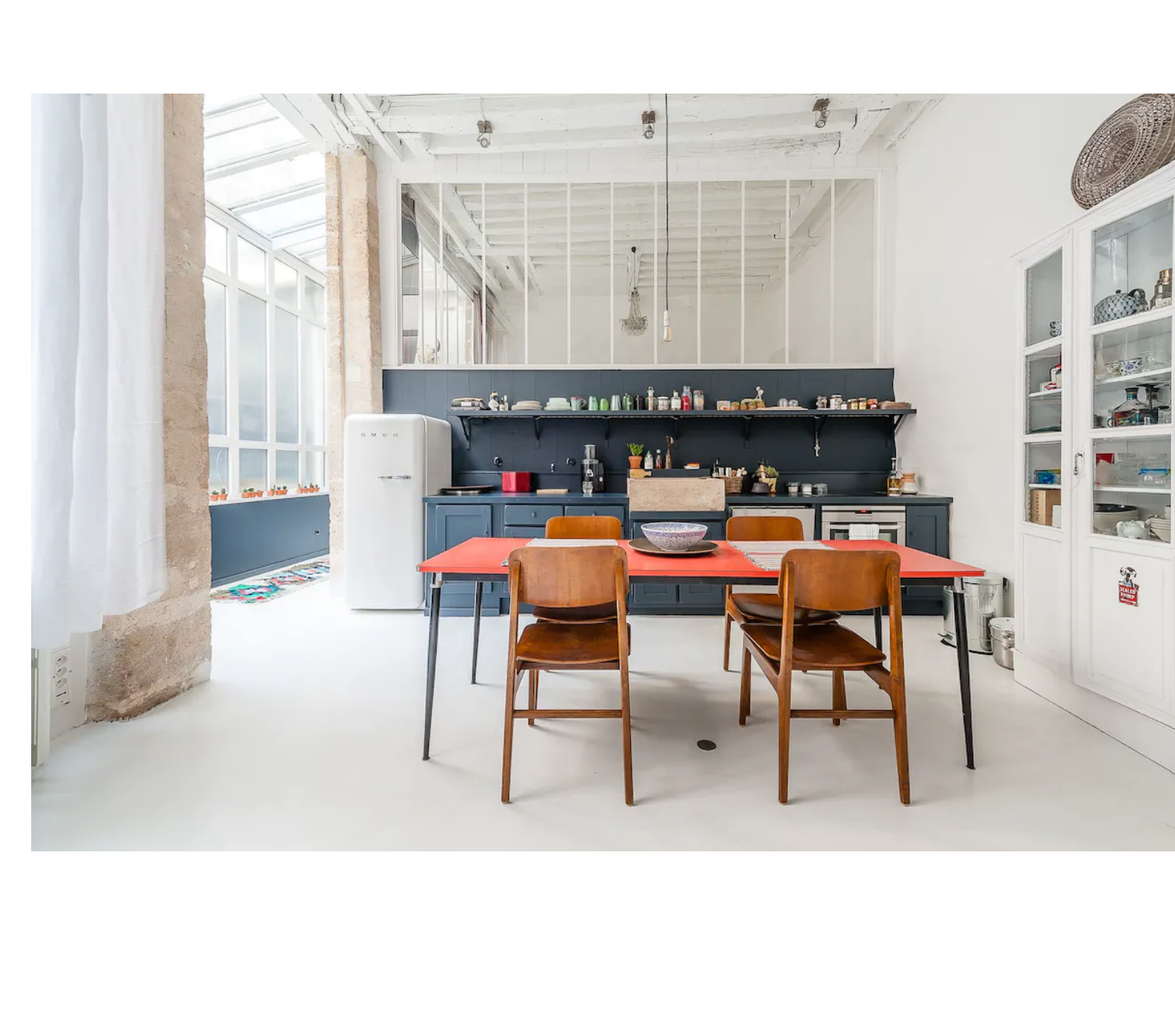
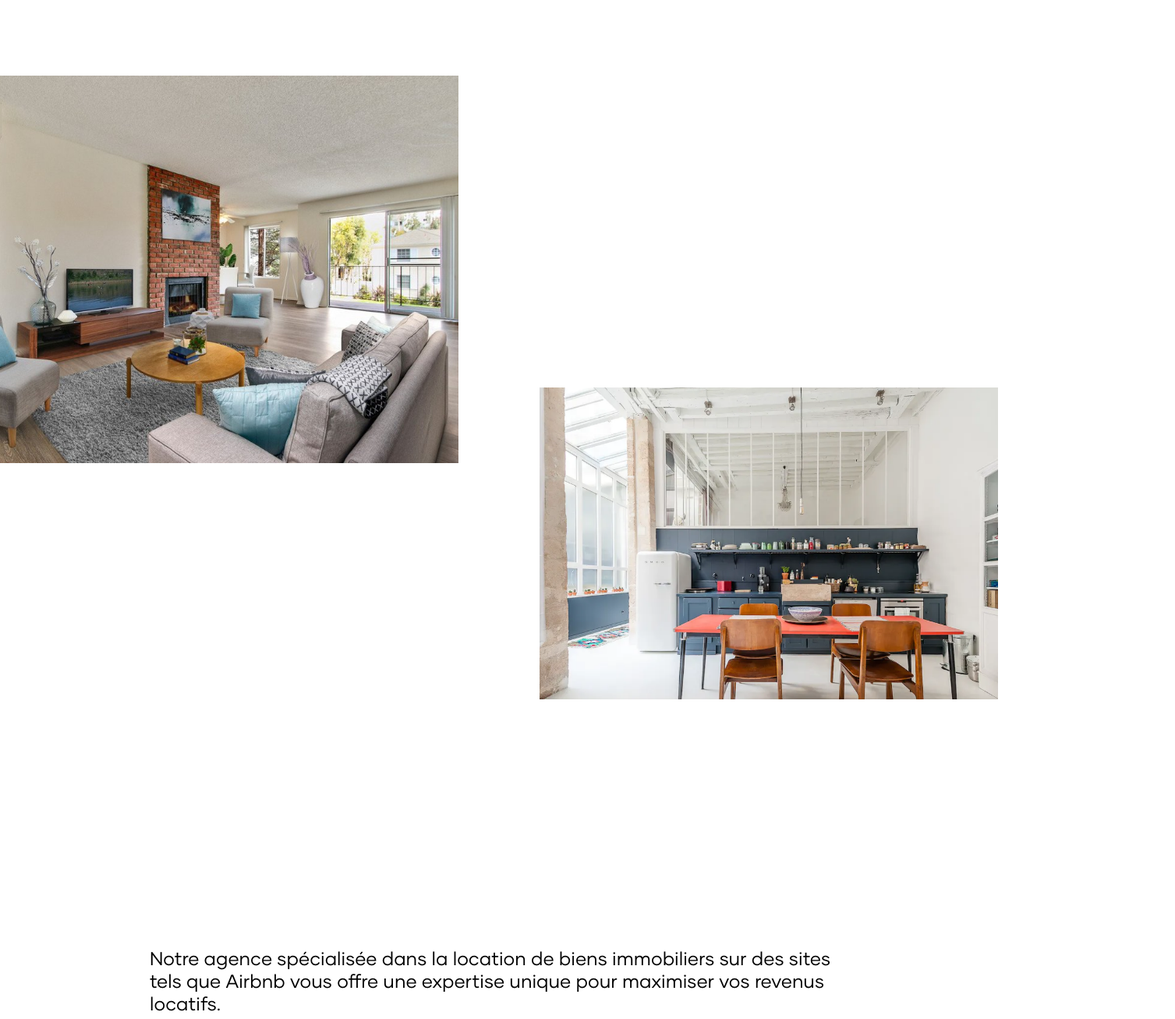
Before and after one commit to byodd/hostin-agency, a website: page nos-services.html in a window 1280 px wide. Shown: the part 1900-3207 px from the top of the page at 78% size, 1507 px wide, since content can reach past the window. Before the commit the page ends 2992 px from the top, so only its background shows below. Drawn offline with Linux system fonts and the light colour scheme.

Commit message:
add p2 image

```diff
--- a/css/pages.css
+++ b/css/pages.css
@@ -163,12 +163,17 @@ h1 {
 .biobig {
     display: flex;
     flex-direction: column;
-    padding: 15rem;
+    justify-content: center;
+    height: 100vh;
+    width: 100%;
     text-align: left;
     font-size: 3rem;
     opacity: 0;
-    width: 100%;
-    align-items: left;
+    padding-left: 15rem;
+}
+
+.biobig p:not(:last-child) {
+    padding-bottom: 2rem;
 }
 
 .visible {
@@ -179,12 +184,11 @@ h1 {
     opacity: 1;
 }
 
-.p1z1 p{
+p {
     font-size: 1.5rem;
     color: #000000;
     font-family: 'Gilmer Regular', Arial, Helvetica, sans-serif;
 }
-
 
 .ml11 .text-wrapper {
     position: relative;
@@ -218,25 +222,60 @@ h1 {
 
 .js-scroll {
     opacity: 0;
-    padding-bottom: 2rem;
-    transition: ease 2s;
+    margin: 0;
+    transition: ease 0.7s;
 }
 
 .js-scroll.scrolled {
     opacity: 1;
 }
 
-  .scrolled.fade-in-bottom {
-    animation: fade-in-bottom 1s ease-in both;
+.zoneimg {
+    position: relative;
+    display: grid;
+    height: 100vh;
+    overflow: hidden;
 }
 
-  figure img{
-    position: absolute;
+figure{
+    margin: 0;
 }
 
-  .imgh2{
-    width: 35%;
-    overflow: hidden;
+figure img {
+    position: absolute;
+    overflow: clip;
+    transition: ease-in 1.5s;
+    object-fit: cover;
+    width: calc(var(--image-container-width, 662) / 1440 * 100%);
+    height: calc(497 / 800 * 100%);
+}
+
+.imgh2 {
+    left: 0;
+}
+
+.imgh3 {
+    right: 0;
+}
+
+.p1z2 {
+    display: flex;
+    flex-direction: column;
+    align-items: center;
+    width: 100%;
+    margin-top: 20rem;
+    margin-bottom: 20rem;
+}
+
+.p1z2 p {
+    width: 70%;
+}
+
+.p1z3{
+    display: flex;
+    flex-direction: column;
+    width: 100%;
+    margin-bottom: 20rem;
 }
 
 @media screen and (max-width: 965px) {
--- a/js/script.js
+++ b/js/script.js
@@ -1,8 +1,45 @@
 const header = document.querySelector("header");
+const body = document.querySelector("body");
 const biotxt = document.querySelector(".bio");
 const biobig = document.querySelector(".biobig");
+const illustration = document.querySelector(".p1z1 img");
+const scrollElements = document.querySelectorAll(".js-scroll");
 
-const illustration = document.querySelector(".p1z1 img");
+const elementInView = (el, dividend = 1) => {
+    const elementTop = el.getBoundingClientRect().top;
+
+    return (
+        elementTop <=
+        (window.innerHeight || document.documentElement.clientHeight) / dividend
+    );
+};
+
+const elementOutofView = (el) => {
+    const elementTop = el.getBoundingClientRect().top;
+
+    return (
+        elementTop > (window.innerHeight || document.documentElement.clientHeight)
+    );
+};
+
+const displayScrollElement = (element) => {
+    element.classList.add("scrolled");
+};
+
+
+
+const handleScrollAnimation = () => {
+    scrollElements.forEach((el) => {
+        if (elementInView(el, 1.25)) {
+            displayScrollElement(el);
+        }
+    })
+}
+
+window.addEventListener("scroll", () => {
+    handleScrollAnimation();
+});
+
 
 /**Animation titre */
 
@@ -96,6 +133,7 @@ var $jscomp$this = this;
     }; n.random = function (a, b) { return Math.floor(Math.random() * (b - a + 1)) + a }; return n
 });
 
+
 /**Apparition Scroll */
 
 window.addEventListener("scroll", (e) => {
@@ -158,44 +196,3 @@ anime.timeline({ loop: false })
         easing: "easeOutExpo",
         delay: 1000
     });
-
-const scrollElements = document.querySelectorAll(".js-scroll");
-
-const elementInView = (el, dividend = 1) => {
-    const elementTop = el.getBoundingClientRect().top;
-
-    return (
-        elementTop <=
-        (window.innerHeight || document.documentElement.clientHeight) / dividend
-    );
-};
-
-const elementOutofView = (el) => {
-    const elementTop = el.getBoundingClientRect().top;
-
-    return (
-        elementTop > (window.innerHeight || document.documentElement.clientHeight)
-    );
-};
-
-const displayScrollElement = (element) => {
-    element.classList.add("scrolled");
-};
-
-const hideScrollElement = (element) => {
-    element.classList.remove("scrolled");
-};
-
-const handleScrollAnimation = () => {
-    scrollElements.forEach((el) => {
-        if (elementInView(el, 1.25)) {
-            displayScrollElement(el);
-        } else if (elementOutofView(el)) {
-            hideScrollElement(el)
-        }
-    })
-}
-
-window.addEventListener("scroll", () => {
-    handleScrollAnimation();
-});
--- a/nos-services.html
+++ b/nos-services.html
@@ -44,13 +44,18 @@
                 <p class="js-scroll fade-in-bottom">Nous sommes là pour vous aider.</p>
             </div>
         </div>
+        <div class="zoneimg">
+            <figure>
+                <img class="imgh2 js-scroll" alt="image salon1" src="img/h2.jpg">
+            </figure>
+            <figure>
+                <img class="imgh3 js-scroll" alt="image cuisine1" src="img/h3.png">
+            </figure>
+        </div>
+        <div class="p1z2">
+            <p class="js-scroll">Notre agence spécialisée dans la location de biens immobiliers sur des sites tels que Airbnb vous offre une expertise unique pour maximiser vos revenus locatifs.</p>
+        </div>
 
-        <figure>
-            <img class="imgh2" alt="image salon1" src="img/h2.jpg">
-        </figure>
-        <figure>
-            <img class="imgh3" alt="image cuisine1" src="img/h3.png">
-        </figure>
 
 </body>
 </html>
```
Lines whose indentation alone changed are shown as unchanged.
